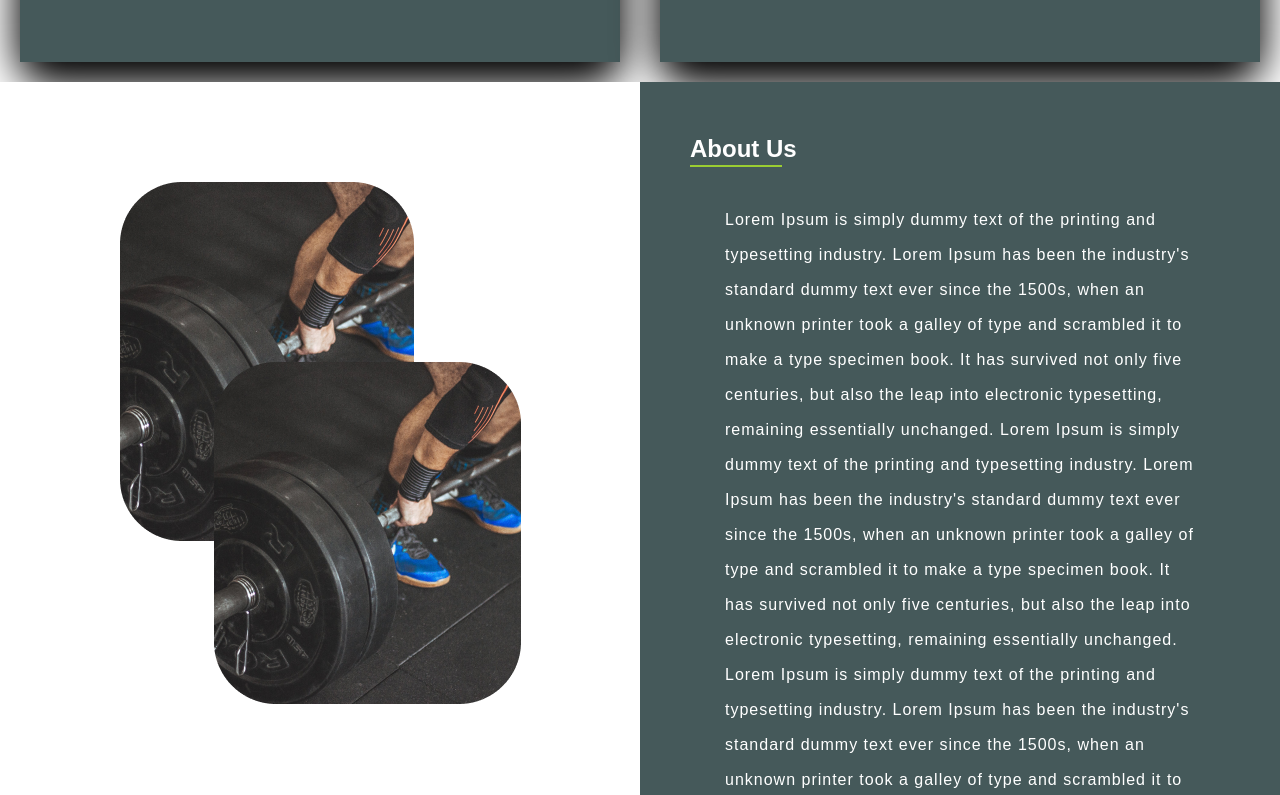
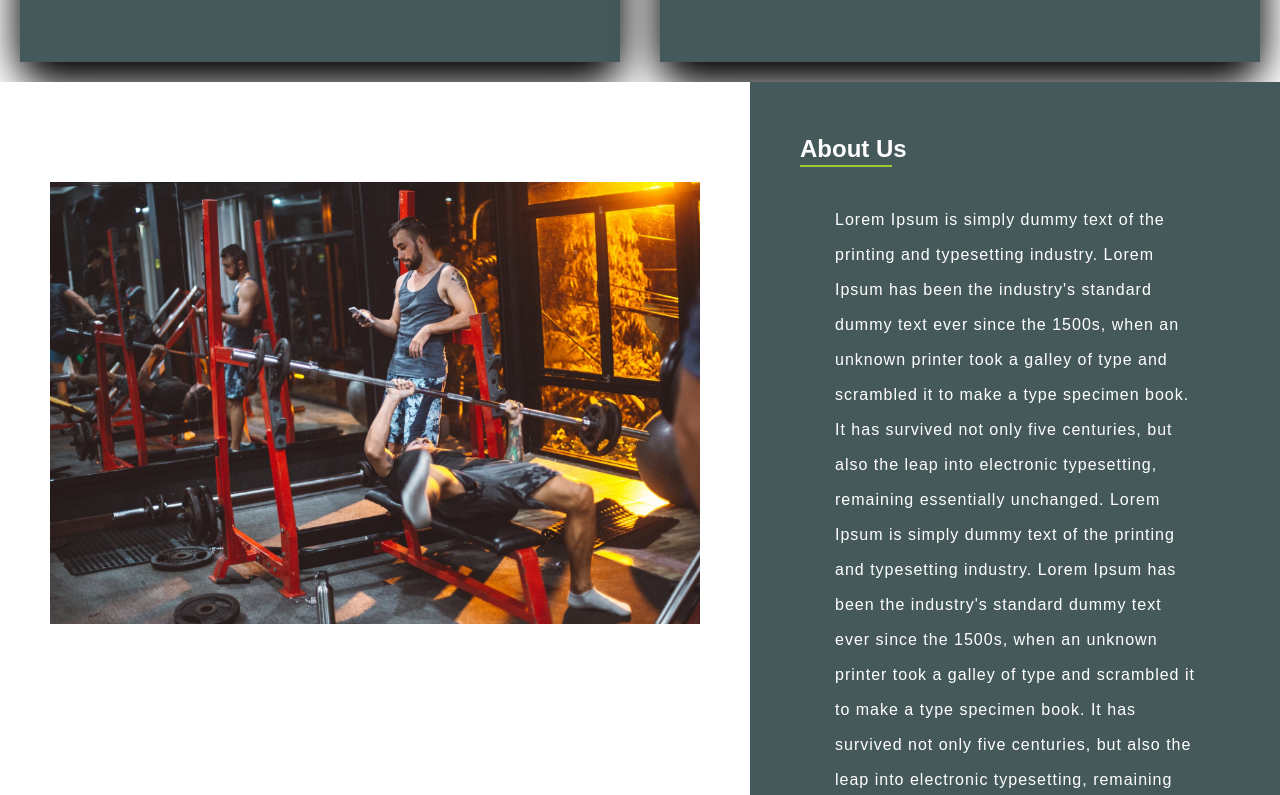
Before and after one commit to VncntDzn/fit_gym, a React (Create React App) app: page / in a window 1280 px wide. Shown: the part 1725-2520 px from the top of the page. Built offline with nearby package versions, Linux system fonts and the light colour scheme.

Commit message:
changed picture of about us component

```diff
--- a/src/components/home/AboutUs.js
+++ b/src/components/home/AboutUs.js
@@ -7,7 +7,7 @@ export default function About() {
             <main style={{ display: "flex", color: "white" }}>
                 <div style={{ flex: "50%", backgroundColor: "white", padding: "50px" }}>
                 <div style={{display: "flex", justifyContent:"center"}}>
-                    <img  src={require('../../assets/Aboutus.png')} alt="About Us" style={{paddingTop:"50px", paddingBottom:"50px"}}/>
+                    <img  src={require('../../assets/men_exercise.jpeg')} alt="About Us" width="650vw" style={{paddingTop:"50px", paddingBottom:"50px"}}/>
                 </div>
                 </div>
                 <div className="rightSide" style={{ flex: "50%", padding: "50px" }}>
```
Also changed, not shown: src/assets/group_pics.png (added), src/assets/men_exercise.jpeg (added).
